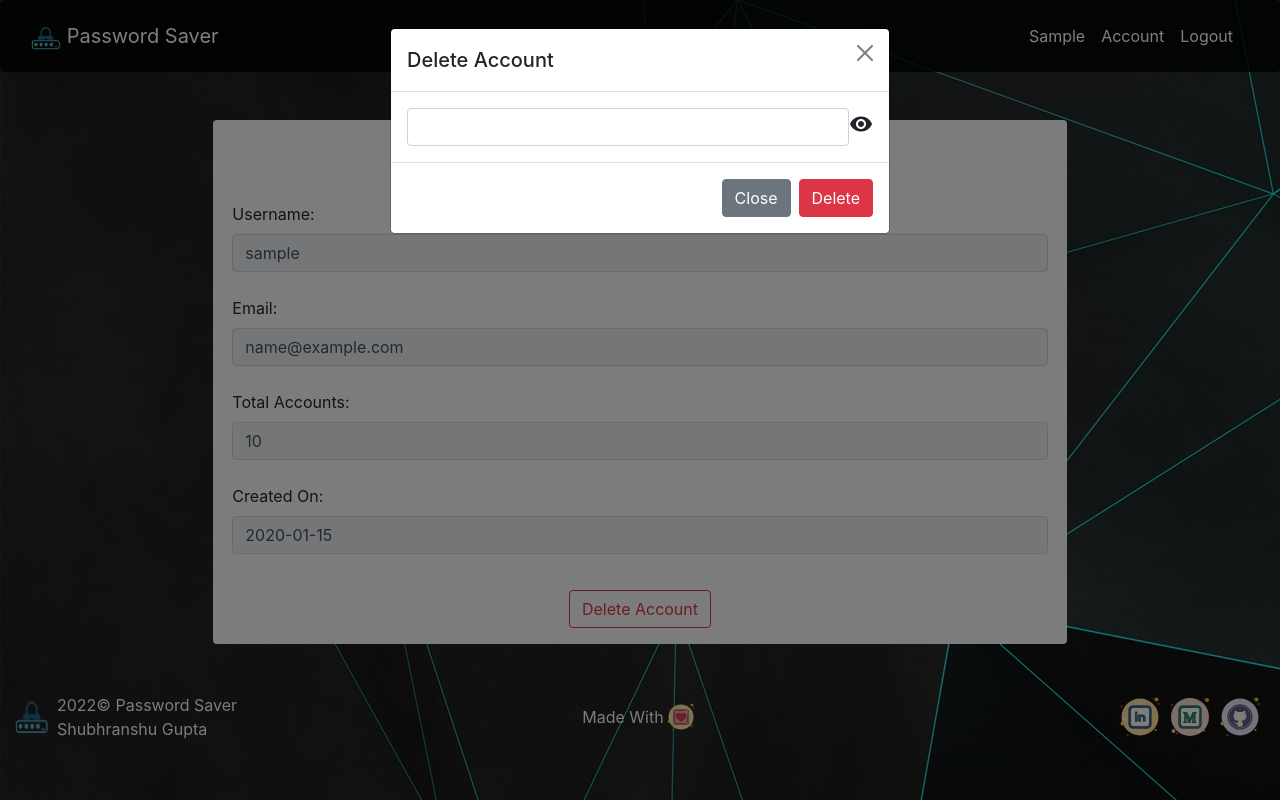
After one commit to shubranshugupta/password-saver, a Flask app: page /account_detail in a window 1280 px wide, after a click on "Delete Account". The commit adds this page. Run offline with Flask 2, Linux system fonts and the light colour scheme; a user stored in the database is signed in; tables that the repository leaves empty hold one stand-in row (values such as "Sample post"); parts of the project's set-up code (start-up, migrations or seed data) failed here and were passed over; some libraries are stand-ins or nearby versions.

Commit message:
modify html page

```diff
--- a/templates/base.html
+++ b/templates/base.html
@@ -9,14 +9,13 @@
                 {% else %}
                 <a class="navbar-brand" href="{{ url_for('login') }}">
                     {% endif %}
-                    <img class="rounded mx-auto" src="{{ url_for('static', filename='title.png') }}" alt=""
-                        width="30" height="24" class="d-inline-block align-text-top">
+                    <img class="rounded mx-auto" src="{{ url_for('static', filename='title.png') }}" alt="" width="30"
+                        height="24" class="d-inline-block align-text-top">
                     Password Saver
                 </a>
                 <!-- <a class="navbar-brand" href="#">Password Saver</a> -->
-                <button class="navbar-toggler" type="button" data-bs-toggle="collapse"
-                    data-bs-target="#navbarScroll" aria-controls="navbarScroll" aria-expanded="false"
-                    aria-label="Toggle navigation">
+                <button class="navbar-toggler" type="button" data-bs-toggle="collapse" data-bs-target="#navbarScroll"
+                    aria-controls="navbarScroll" aria-expanded="false" aria-label="Toggle navigation">
                     <span class="navbar-toggler-icon"></span>
                 </button>
 
@@ -24,11 +23,10 @@
                     <ul class="navbar-nav navbar-nav-scroll text-white p-2 rounded">
                         {% if user.is_authenticated %}
                         <li class="nav-item">
-                            <a class="nav-link active" aria-current="page" href="#">{{ user.username|title }}</a>
+                            <a class="nav-link active" aria-current="page" href="/">{{ user.username|title }}</a>
                         </li>
                         <li class="nav-item">
-                            <a class="nav-link active" href="#" data-bs-toggle="modal"
-                                data-bs-target="#deleteAccount">Delete Account</a>
+                            <a class="nav-link active" href="/account_detail">Account</a>
                         </li>
                         <li class="nav-item">
                             <a class="nav-link active" href="/logout">Logout</a>
@@ -61,30 +59,25 @@
 
     {% endblock %}
 
+    <div class="container-fluid" id="message">
         {% with messages = get_flashed_messages(with_categories=true) %}
         {% if messages %}
-    <div class="container px-lg-5" id="message">
         {% for category, message in messages %}
-        {% if category|string == 'message' %}
-        <div class="alert alert-danger alert-dismissible fade show" role="alert">
-            {% else %}
         <div class="alert alert-{{category}} alert-dismissible fade show" role="alert">
-                {% endif %}
             {{message}}
             <button type="button" class="btn-close" data-bs-dismiss="alert" aria-label="Close"></button>
         </div>
         {% endfor %}
-        </div>
         {% endif %}
         {% endwith %}
+    </div>
 
-        <footer class="container-fluid my-5 py-3 my-md-2 py-md-2">
+    <footer class="container-fluid">
         <div class="row">
             <div class="d-flex align-items-center col-md-4 justify-content-center justify-content-md-start"
                 id="copyright">
                 <a href="/" class="mb-3 me-2 mb-md-0 text-muted text-decoration-none lh-1">
-                        <img src="{{url_for('static', filename='title.png')}}" alt="" class="bi" width="34"
-                            height="34">
+                    <img src="{{url_for('static', filename='title.png')}}" alt="" class="bi" width="34" height="34">
                 </a>
                 <div class="d-flex flex-column">
                     <span class="text-light">2022© Password Saver</span>
@@ -98,29 +91,24 @@
                 <img src="{{url_for('static', filename='love.png')}}" class="bi" width="34" height="34">
             </div>
 
-                <div class="d-flex col-md-4 align-items-center justify-content-center justify-content-md-end"
-                    id="links">
+            <div class="d-flex col-md-4 align-items-center justify-content-center justify-content-md-end" id="links">
                 <div>
                     <a class="text-muted" href="https://www.linkedin.com/in/shubhranshu-gupta24/">
-                            <img src="{{url_for('static', filename='linkedin.svg')}}" class="bi" width="50"
-                                height="50">
+                        <img src="{{url_for('static', filename='linkedin.svg')}}" class="bi" width="50" height="50">
                     </a>
                 </div>
                 <div>
                     <a class="text-muted" href="https://medium.com/@shubhranshugupta">
-                            <img src="{{url_for('static', filename='medium.svg')}}" class="bi" width="50"
-                                height="50">
+                        <img src="{{url_for('static', filename='medium.svg')}}" class="bi" width="50" height="50">
                     </a>
                 </div>
                 <div>
                     <a class="text-muted" href="https://github.com/shubranshugupta">
-                            <img src="{{url_for('static', filename='github.svg')}}" class="bi" width="50"
-                                height="50">
+                        <img src="{{url_for('static', filename='github.svg')}}" class="bi" width="50" height="50">
                     </a>
                 </div>
             </div>
         </div>
     </footer>
 </div>
-</div>
 {% endblock %}
--- a/templates/header.html
+++ b/templates/header.html
@@ -76,7 +76,7 @@
 <script src="https://cdn.jsdelivr.net/npm/popper.js@1.16.0/dist/umd/popper.min.js"></script>
 <script src="https://stackpath.bootstrapcdn.com/bootstrap/4.5.0/js/bootstrap.min.js"></script>
 <script src="{{ url_for('static', filename='js/scripts.js') }}"
-    integrity="sha384-nkFZ21go7D75Y6QH11h8RuT19/GFwsVugdU0k1zpGTnHOjdDrcQBnKUsh5geeWvh" crossorigin="anonymous">
+    integrity="sha384-yp1ydp7Sj1pWkdo5nqBSoyEE9/cx9boY6JJgAyLxEP3IgV0jmIAZO6EOPIsX/inw" crossorigin="anonymous">
     </script>
 
 </html>
--- /dev/null
+++ b/templates/user_account.html
@@ -0,0 +1,54 @@
+{% extends "base.html" %}
+
+{% block base %}
+
+<div class="container bg-light rounded my-5 col-sm-10 col-lg-8">
+    <h2 class="d-flex justify-content-center p-3">
+        Account Details
+    </h2>
+    <div class="mb-3 p-1">
+        <label for="name" class="form-label">Username:</label>
+        <input type="text" class="form-control" name="name" id="name" value="{{user.username}}" required disabled />
+    </div>
+    <div class="mb-3 p-1">
+        <label for="email" class="form-label">Email:</label>
+        <input type="text" class="form-control" name="email" value="{{user.email}}" required disabled />
+    </div>
+    <div class="mb-3 p-1">
+        <label for="total_accounts" class="form-label">Total Accounts:</label>
+        <input type="datetime" class="form-control" name="total_accounts" value="{{user.total_accounts}}" required disabled />
+    </div>
+    <div class="mb-3 p-1">
+        <label for="createdAt" class="form-label">Created On:</label>
+        <input type="text" class="form-control" name="createdAt" value="{{user.createdAt.date()}}" required disabled />
+    </div>
+    <div class="mb-3 d-flex justify-content-center p-3">
+        <button class="btn btn-outline-danger" href="#" data-bs-toggle="modal" data-bs-target="#deleteAccount">Delete
+            Account</button>
+    </div>
+</div>
+
+<div class="modal fade" id="deleteAccount" tabindex="-1" aria-labelledby="exampleModalLabel" aria-hidden="true">
+    <div class="modal-dialog">
+        <div class="modal-content">
+            <div class="modal-header">
+                <h5 class="modal-title" id="exampleModalLabel">Delete Account</h5>
+                <button type="button" class="btn-close" data-bs-dismiss="modal" aria-label="Close"></button>
+            </div>
+            <div class="modal-body">
+                <form action="{{ url_for('delete_user') }}" method="post" id="deleteUser" class="d-flex">
+                    <input type="password" class="form-control" name="password" id="deletePassw" required />
+                    <i class="py-1" onclick="toggleVisibility('deletePassw', 'deleteIcon')">
+                        <span class="material-icons" id="deleteIcon">visibility</span>
+                    </i>
+                </form>
+            </div>
+            <div class="modal-footer">
+                <button type="button" class="btn btn-secondary" data-bs-dismiss="modal">Close</button>
+                <button type="button" class="btn btn-danger" onclick="deleteUser()">Delete</button>
+            </div>
+        </div>
+    </div>
+</div>
+
+{% endblock %}
```
Also changed, not shown: templates/error.html (+7 -0 lines), templates/login.html (+35 -3 lines), templates/user.html (+12 -9 lines). Lines whose indentation alone changed are shown as unchanged.
